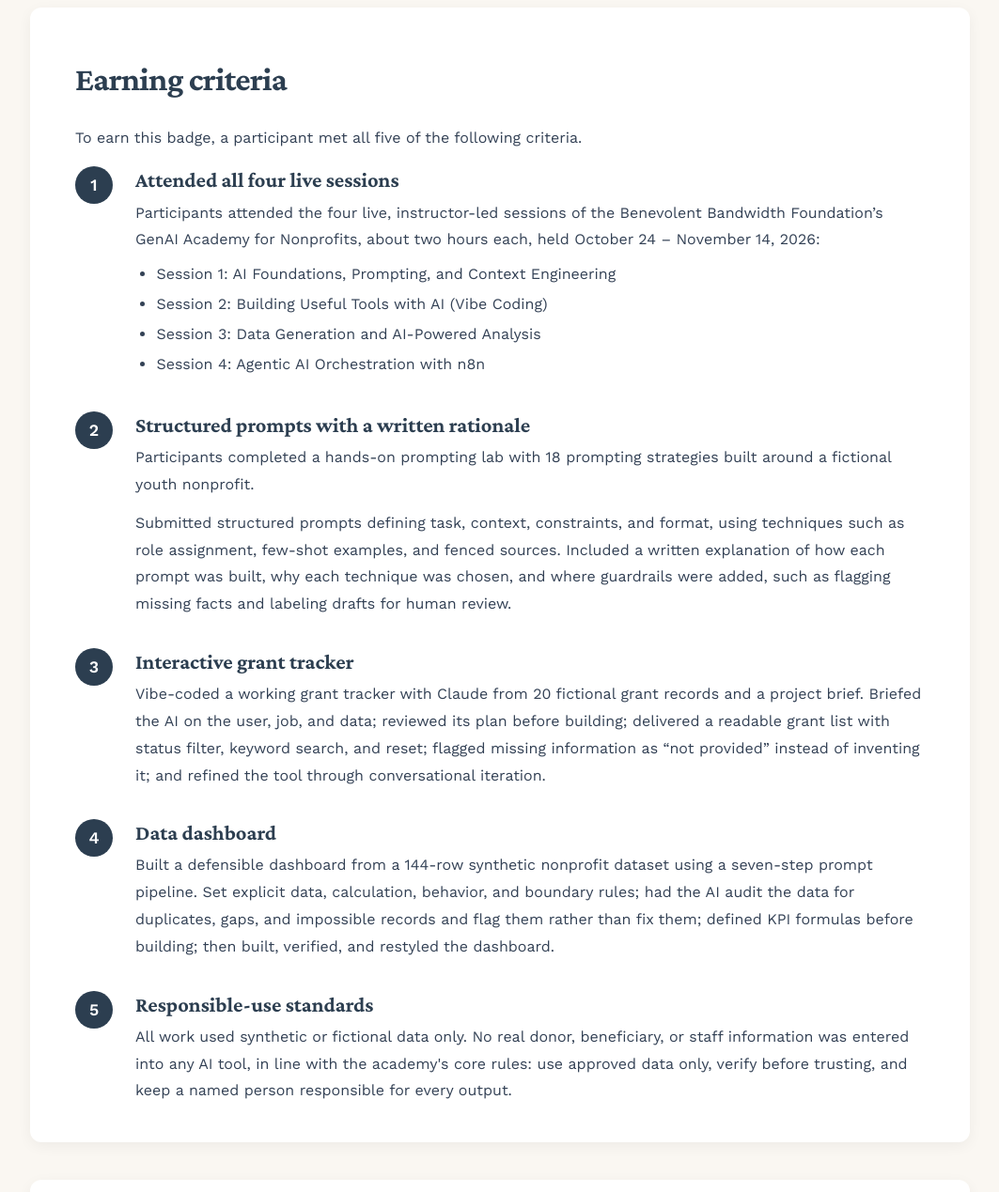
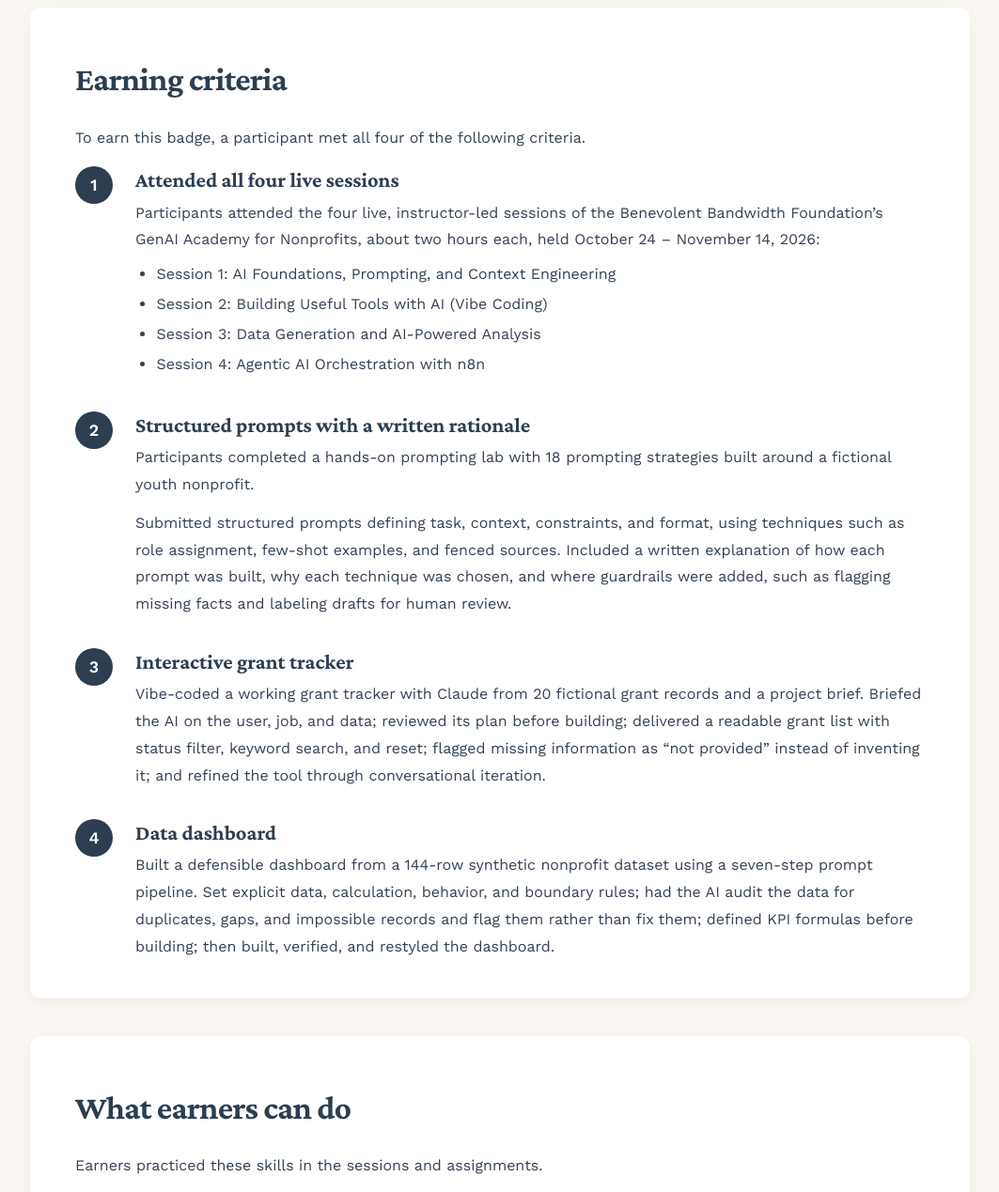
Before and after one commit to benevolentbandwidth/benevolentbandwidth.github.io, a plain HTML site: page academy/badge-fall-2026.html in a window 1280 px wide. Shown: the part 1140-2409 px from the top of the page at 94% size, without its empty margins (108-1171 px from the left). Drawn offline with nearby package versions, Linux system fonts and the light colour scheme.

Commit message:
Remove responsible-use criterion from badge page
Co-Authored-By: Claude Opus 5.5 <noreply@anthropic.com>

```diff
--- a/academy/badge-fall-2026.html
+++ b/academy/badge-fall-2026.html
@@ -590,7 +590,7 @@
         <!-- EARNING CRITERIA -->
         <section class="card" aria-labelledby="criteria">
             <h2 id="criteria">Earning criteria</h2>
-            <p>To earn this badge, a participant met all five of the following criteria.</p>
+            <p>To earn this badge, a participant met all four of the following criteria.</p>
             <ol class="criteria-list">
                 <li>
                     <h3>Attended all four live sessions</h3>
@@ -614,10 +614,6 @@
                 <li>
                     <h3>Data dashboard</h3>
                     <p>Built a defensible dashboard from a 144-row synthetic nonprofit dataset using a seven-step prompt pipeline. Set explicit data, calculation, behavior, and boundary rules; had the AI audit the data for duplicates, gaps, and impossible records and flag them rather than fix them; defined KPI formulas before building; then built, verified, and restyled the dashboard.</p>
-                </li>
-                <li>
-                    <h3>Responsible-use standards</h3>
-                    <p>All work used synthetic or fictional data only. No real donor, beneficiary, or staff information was entered into any AI tool, in line with the academy's core rules: use approved data only, verify before trusting, and keep a named person responsible for every output.</p>
                 </li>
             </ol>
         </section>
```
